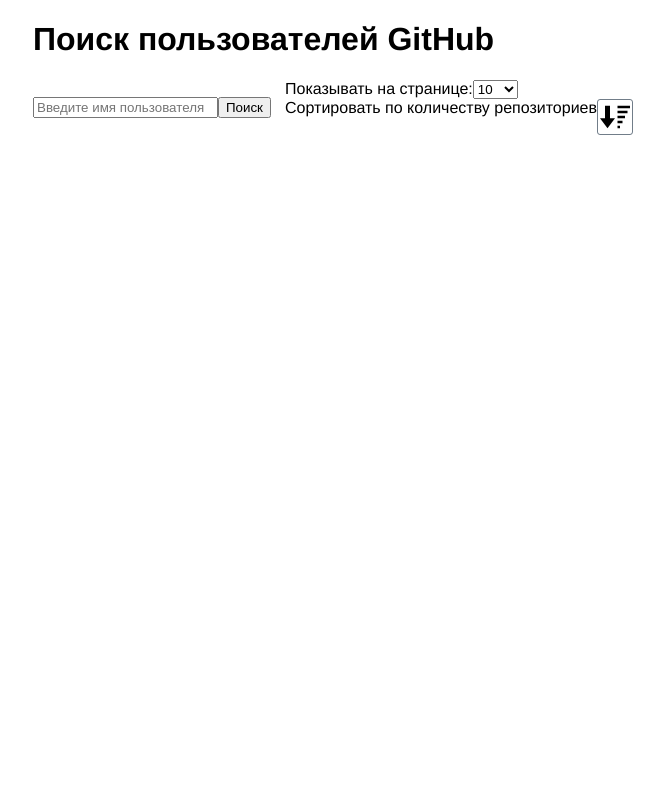
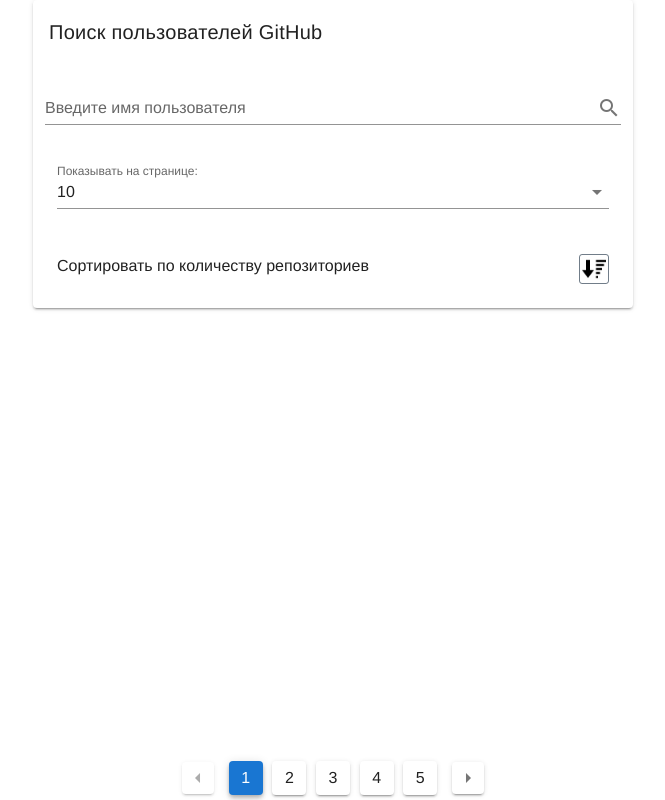
Before and after one commit to Decidophobia/user-search-vue-app, a Vue app: page / in a window 1280 px wide. Shown: the whole page, without its empty margins (307-972 px from the left). Built offline with nearby package versions, Linux system fonts and the light colour scheme.

Commit message:
vuetify settings, changed search, added pagination component

```diff
--- a/index.html
+++ b/index.html
@@ -2,6 +2,14 @@
 <html lang="en">
   <head>
     <meta charset="UTF-8" />
+    <link
+      href="https://fonts.googleapis.com/css?family=Roboto:100,300,400,500,700,900"
+      rel="stylesheet"
+    />
+    <link
+      href="https://cdn.jsdelivr.net/npm/@mdi/font@4.x/css/materialdesignicons.min.css"
+      rel="stylesheet"
+    />
     <title>Vue</title>
   </head>
   <body>
--- a/package.json
+++ b/package.json
@@ -23,14 +23,19 @@
     "axios": "^0.21.1",
     "vue": "^2.6.12",
     "vue-router": "^3.5.1",
+    "vuetify": "^2.4.6",
     "vuex": "^3.6.2"
   },
   "devDependencies": {
     "@babel/core": "^7.13.10",
     "babel-loader": "^8.2.2",
     "css-loader": "^5.1.2",
+    "deepmerge": "^4.2.2",
+    "sass": "^1.32.8",
+    "sass-loader": "^11.0.1",
     "vue-loader": "^15.9.6",
     "vue-template-compiler": "^2.6.12",
+    "vuetify-loader": "^1.7.2",
     "webpack": "^5.24.4",
     "webpack-cli": "^4.5.0",
     "webpack-dev-server": "^3.11.2"
--- a/src/App.vue
+++ b/src/App.vue
@@ -1,24 +1,26 @@
 <template>
   <div id="app">
-    <h1>Поиск пользователей GitHub</h1>
-    <Search/>
-    <user-list/>
-    </div>
+    <v-app>
+      <Search />
+      <user-list />
+      <v-spacer />
+      <Pagination />
+    </v-app>
   </div>
 </template>
 
 <script>
-
 import Search from './components/Search.vue';
 import UserList from './components/UserList.vue';
+import Pagination from './components/Pagination.vue';
 
 export default {
   name: 'App',
   components: {
     Search,
     UserList,
+    Pagination,
   },
-
 };
 </script>
 
--- /dev/null
+++ b/src/components/Pagination.vue
@@ -0,0 +1,23 @@
+<template>
+  <div class="text-center">
+    <v-pagination
+       v-model="currentPage"
+      :length="5"
+      prev-icon="mdi-menu-left"
+      next-icon="mdi-menu-right"
+    ></v-pagination>
+  </div>
+</template>
+
+<script>
+export default {
+  name: 'Pagination',
+     data() {
+    return {
+      currentPage: 1
+    }
+   },
+
+  }
+
+</script>
--- a/src/components/Search.vue
+++ b/src/components/Search.vue
@@ -1,19 +1,32 @@
 <template>
-  <div class="search-panel">
-    <div class="search-panel_input">
-      <input
-        type="text"
+  <!-- test vuetify -->
+  <v-card>
+    <v-card-title>
+      Поиск пользователей GitHub
+    </v-card-title>
+    <v-spacer />
+    <v-col>
+      <v-text-field
+        v-model="inputValue"
         @keydown.enter="onSubmit()"
-        v-model="inputValue"
-        placeholder="Введите имя пользователя"
-      />
-      <button @click="onSubmit()">Поиск</button>
-    </div>
+        append-icon="mdi-magnify"
+        label="Введите имя пользователя"
+        single-line
+        hide-details
+      ></v-text-field>
+    </v-col>
+    <v-spacer />
     <div class="search-panel_sort-btn">
-      <span>Показывать на странице:</span>
-      <select v-model="itemsPerPage" >
-        <option v-for="page in resultCountOptions" :key="page">{{page}}</option>
-      </select>
+      <v-container>
+        <v-col>
+          <v-select
+            v-model="itemsPerPage"
+            :items="[10, 25, 50, 100]"
+            label="Показывать на странице:"
+          >
+          </v-select>
+        </v-col>
+        <v-col>
           <div class="search-panel_sort-btn_img">
             <span>Сортировать по количеству репозиториев</span>
             <img
@@ -21,10 +34,16 @@
               @click="
                 changeOrder();
                 onSubmit();
-          "/>
+              "
+            />
           </div>
+        </v-col>
+      </v-container>
     </div>
-  </div>
+
+  </v-card>
+
+
 </template>
 
 <script>
@@ -32,6 +51,7 @@
 
 export default {
   name: 'Search',
+
   data() {
     return {
       inputValue: '',
@@ -42,7 +62,6 @@
       pageNumber: 1,
       //sort btn img
       sortImg: '/src/img/sort-desc.png',
-      resultCountOptions: [10, 25, 50, 100],
     };
   },
   methods: {
@@ -72,12 +91,6 @@
 </script>
 
 <style scoped>
-.search-panel {
-  display: flex;
-  justify-content: space-between;
-  align-items: center;
-  margin-top: 15px;
-}
 .search-panel_sort-btn_img {
   display: flex;
   justify-content: space-between;
--- a/src/components/UserCard.vue
+++ b/src/components/UserCard.vue
@@ -11,7 +11,7 @@
         {{ user.login }}
       </div>
     </div>
-    <div class="users-list_full-info" v-show="isClicked">
+     <div class="users-list_full-info" v-show="isClicked">
       <div class="users-list_full-info_label">
         Перейти на профиль
       </div>
--- a/src/main.js
+++ b/src/main.js
@@ -1,9 +1,11 @@
 import Vue from 'vue';
 import App from './App.vue';
 import store from './store'
+import vuetify from './plugins/vuetify'
 
 new Vue({
   el: '#app',
   store,
+  vuetify,
   render: h => h(App)
 });
--- /dev/null
+++ b/src/plugins/vuetify.js
@@ -0,0 +1,8 @@
+import Vue from 'vue'
+import Vuetify from 'vuetify/lib'
+
+Vue.use(Vuetify)
+
+const opts = {}
+
+export default new Vuetify(opts)
--- a/webpack.config.js
+++ b/webpack.config.js
@@ -1,5 +1,6 @@
 const path = require('path');
 const VueLoaderPlugin = require('vue-loader/lib/plugin');
+const { VuetifyLoaderPlugin } = require('vuetify-loader');
 
 module.exports = {
   entry: path.join(__dirname, 'src', 'main.js'),
@@ -17,13 +18,18 @@
       },
       {
         test: /\.js$/,
-        loader: 'babel-loader'
+        loader: 'babel-loader',
       },
       {
-        test: /\.css$/,
-        use: ['vue-style-loader', 'css-loader'],
+        test: /\.(sass|css)$/,
+        use: [
+          'vue-style-loader',
+          'css-loader',
+          'vuetify-loader',
+          'sass-loader'
+        ],
       },
     ],
   },
-  plugins: [new VueLoaderPlugin()],
+  plugins: [new VueLoaderPlugin(), new VuetifyLoaderPlugin()],
 };
```
Also changed, not shown: 1 other file (tests, documents, lock files or other folders). Lines whose indentation alone changed are shown as unchanged.
